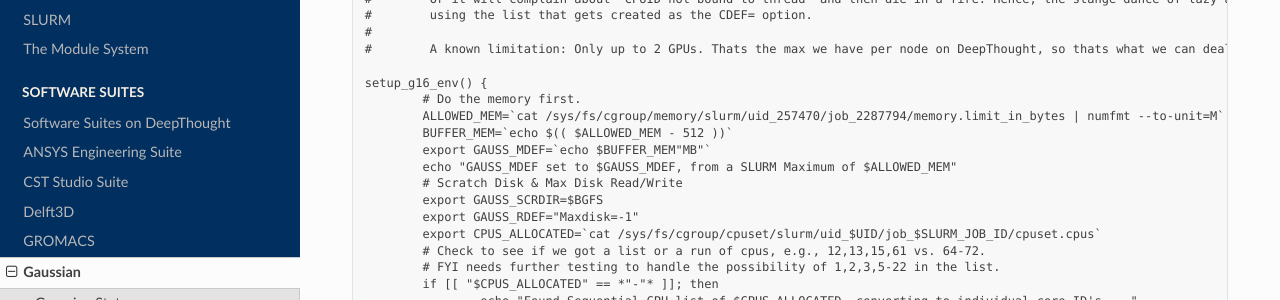
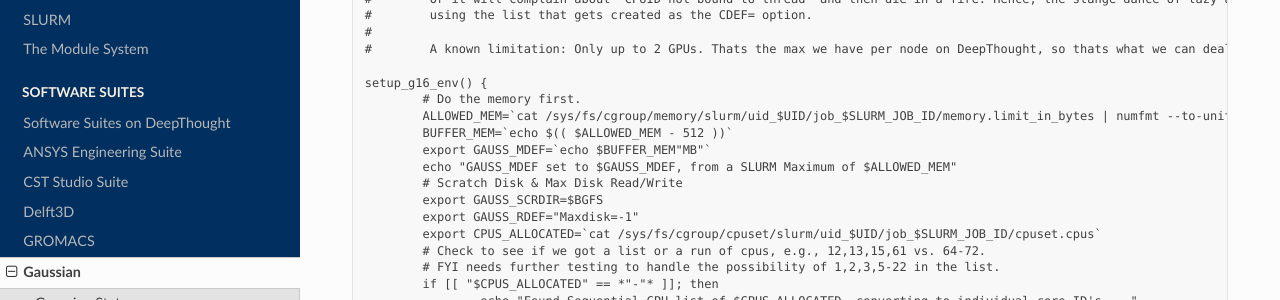
Before and after one commit to flindersuni/DeepThoughtHPC-docs, a Sphinx documentation site: the page built from docs/source/software/gaussian16.rst, in a window 1280 px wide and 1400 px high, scrolled down 731 px. Shown: the part 369-669 px from the top of the window. Built offline with Sphinx 7.4.7 and the Read the Docs theme 2.0.0, drawn with Linux system fonts in a browser that asks for light colours; pages that are not in the unit, such as notebooks, are missing from menus; some of the changed text lies outside the part shown.

Commit message:
Correctly sub in $UID and $SLURM_JOB_ID

```diff
--- a/docs/source/software/gaussian16.rst
+++ b/docs/source/software/gaussian16.rst
@@ -55,7 +55,7 @@ The script is as follows::
 
     setup_g16_env() {
             # Do the memory first.
-            ALLOWED_MEM=`cat /sys/fs/cgroup/memory/slurm/uid_257470/job_2287794/memory.limit_in_bytes | numfmt --to-unit=M`
+            ALLOWED_MEM=`cat /sys/fs/cgroup/memory/slurm/uid_$UID/job_$SLURM_JOB_ID/memory.limit_in_bytes | numfmt --to-unit=M`
             BUFFER_MEM=`echo $(( $ALLOWED_MEM - 512 ))`
             export GAUSS_MDEF=`echo $BUFFER_MEM"MB"`
             echo "GAUSS_MDEF set to $GAUSS_MDEF, from a SLURM Maximum of $ALLOWED_MEM"
```
